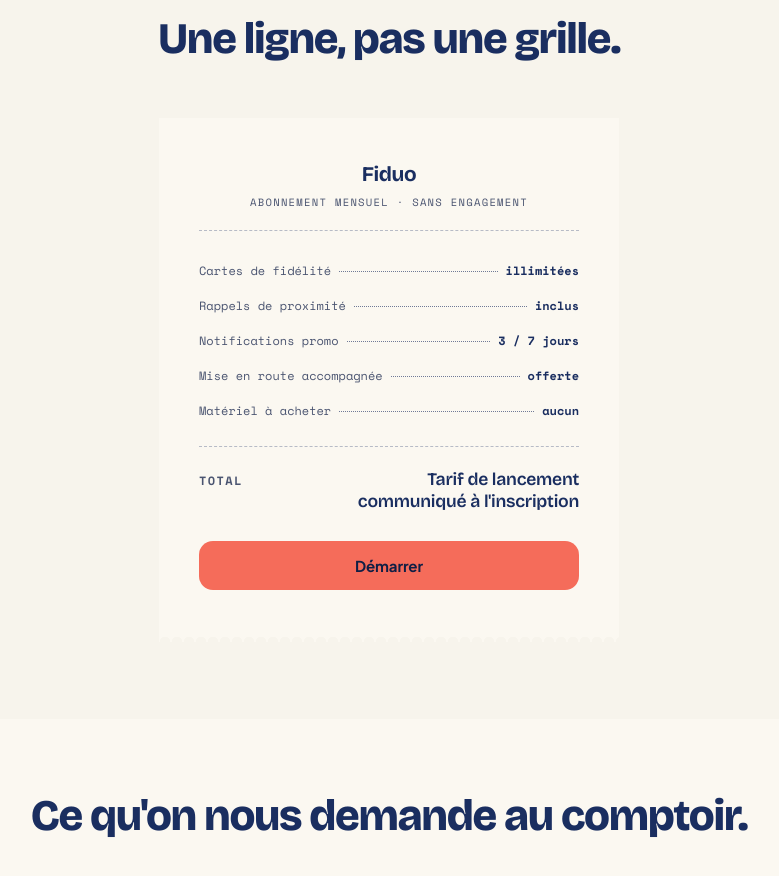
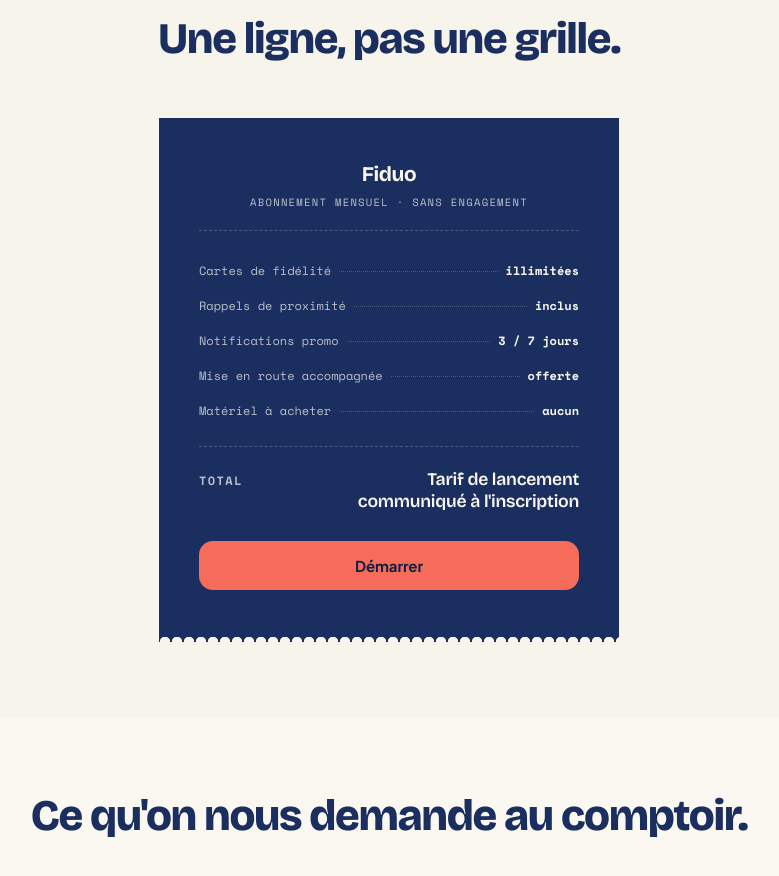
Before and after one commit to mathc28/fidelo, a Next.js app: page / in a window 1280 px wide. Shown: the part 3226-4102 px from the top of the page, without its empty margins (251-1030 px from the left). Built offline with nearby package versions, Linux system fonts and the light colour scheme.

Commit message:
modifs css ticket

```diff
--- a/src/app/landing.css
+++ b/src/app/landing.css
@@ -270,6 +270,7 @@
 
 .landing-panel--marine a:focus-visible,
 .landing-panel--marine button:focus-visible,
+.landing-ticket a:focus-visible,
 .landing-pied a:focus-visible {
   outline-color: var(--color-paper);
 }
@@ -841,11 +842,14 @@
 .landing-ticket {
   max-width: 460px;
   margin-inline: auto;
-  background: var(--color-paper);
+  /* Ticket marine : sur le crème, le papier ne se détachait plus du fond. */
+  background: var(--color-marine);
+  color: var(--color-paper);
   padding: clamp(30px, 4vw, 44px) clamp(26px, 3.4vw, 40px) clamp(38px, 4.6vw, 52px);
   position: relative;
   box-shadow: 0 1px 2px var(--color-rule-soft);
-  /* Bord déchiré en bas — la découpe du rouleau thermique. */
+  /* Bord déchiré en bas — la découpe du rouleau thermique. Le masque rogne
+     aussi le filet du bas, qui apparaît donc échancré comme le papier. */
   -webkit-mask-image: radial-gradient(circle at 6px 100%, transparent 0 5px, #000 5.5px);
   mask-image: radial-gradient(circle at 6px 100%, transparent 0 5px, #000 5.5px);
   -webkit-mask-size: 12px 100%;
@@ -856,7 +860,7 @@
 
 .landing-ticket-tete {
   text-align: center;
-  border-bottom: 1px dashed var(--color-rule);
+  border-bottom: 1px dashed var(--papier-22);
   padding-bottom: 20px;
   margin-bottom: 22px;
 }
@@ -866,7 +870,7 @@
   font-size: 1.3rem;
   font-weight: 700;
   letter-spacing: -0.02em;
-  color: var(--color-marine);
+  color: var(--color-paper);
 }
 
 .landing-ticket-mention {
@@ -874,7 +878,7 @@
   font-size: var(--mono-s);
   letter-spacing: 0.12em;
   text-transform: uppercase;
-  color: var(--color-text-secondary);
+  color: var(--papier-72);
   margin-top: 7px;
 }
 
@@ -886,18 +890,18 @@
   gap: 8px;
   font-family: var(--font-mono), ui-monospace, monospace;
   font-size: var(--mono-m);
-  color: var(--color-text-secondary);
+  color: var(--papier-72);
   padding: 9px 0;
 }
 
 .landing-ligne-conduite {
   flex: 1;
-  border-bottom: 1px dotted var(--color-rule-strong);
+  border-bottom: 1px dotted var(--papier-22);
   transform: translateY(-3px);
 }
 
 .landing-ligne-valeur {
-  color: var(--color-marine);
+  color: var(--color-paper);
   font-weight: 700;
   white-space: nowrap;
 }
@@ -907,7 +911,7 @@
   align-items: baseline;
   justify-content: space-between;
   gap: 16px;
-  border-top: 1px dashed var(--color-rule);
+  border-top: 1px dashed var(--papier-22);
   margin-top: 18px;
   padding-top: 22px;
 }
@@ -918,7 +922,7 @@
   font-weight: 700;
   letter-spacing: 0.12em;
   text-transform: uppercase;
-  color: var(--color-text-secondary);
+  color: var(--papier-72);
 }
 
 .landing-ticket-a-venir {
@@ -929,7 +933,7 @@
   line-height: 1.25;
   text-align: right;
   max-width: 22ch;
-  color: var(--color-marine);
+  color: var(--color-paper);
 }
 
 .landing-ticket-action {
--- a/src/app/page.tsx
+++ b/src/app/page.tsx
@@ -11,7 +11,7 @@
 const HERO_THEME: Theme = { bg_color: "#1A2E60", text_color: "#F3EFE3", label_color: "#F56C5A" };
 
 /** Tant qu'il n'y a pas d'inscription en libre-service, l'action est honnête : on écrit. */
-const CONTACT = "mailto:bonjour@fiduo.app?subject=D%C3%A9marrer%20avec%20Fiduo";
+const CONTACT = "mailto:hello@fiduo.app?subject=D%C3%A9marrer%20avec%20Fiduo";
 const CTA = "Démarrer";
 
 /** Le carton d'aujourd'hui, tenu en registre : trois constats, pas trois tuiles. */
```
